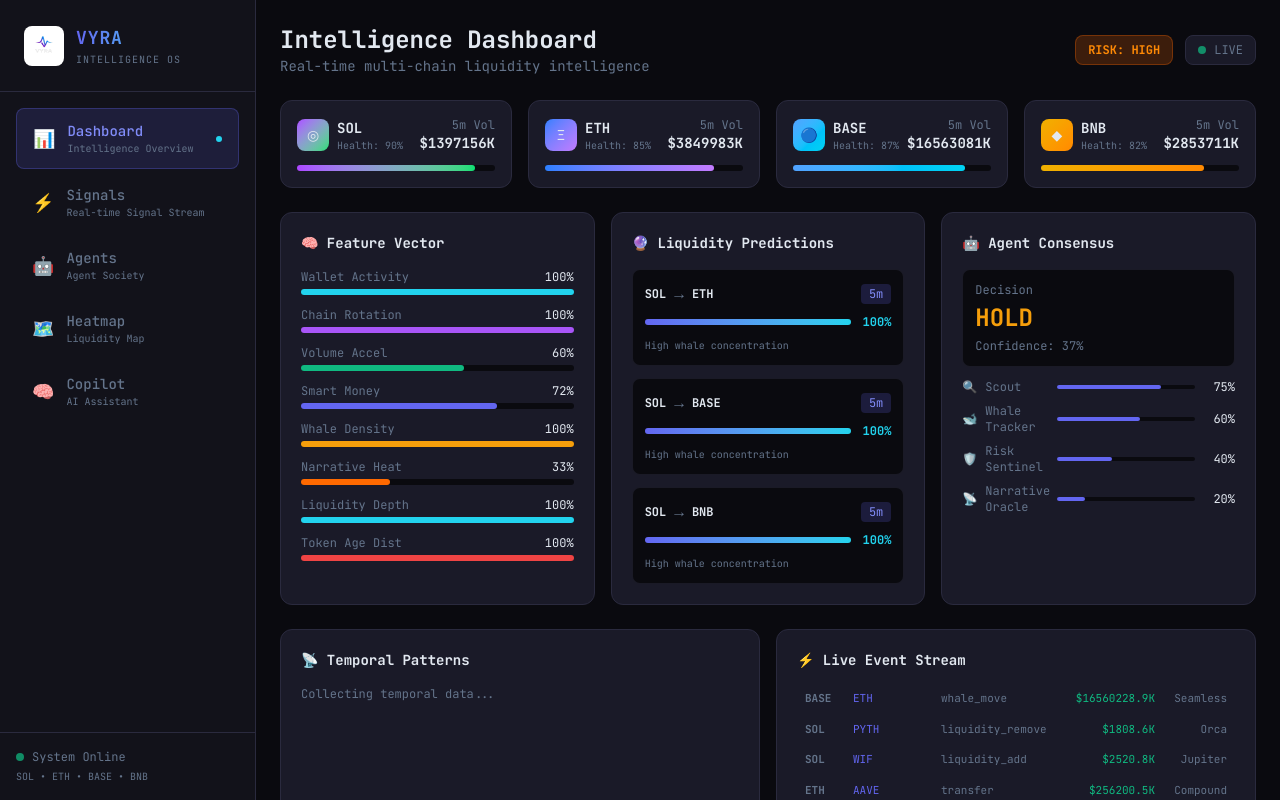
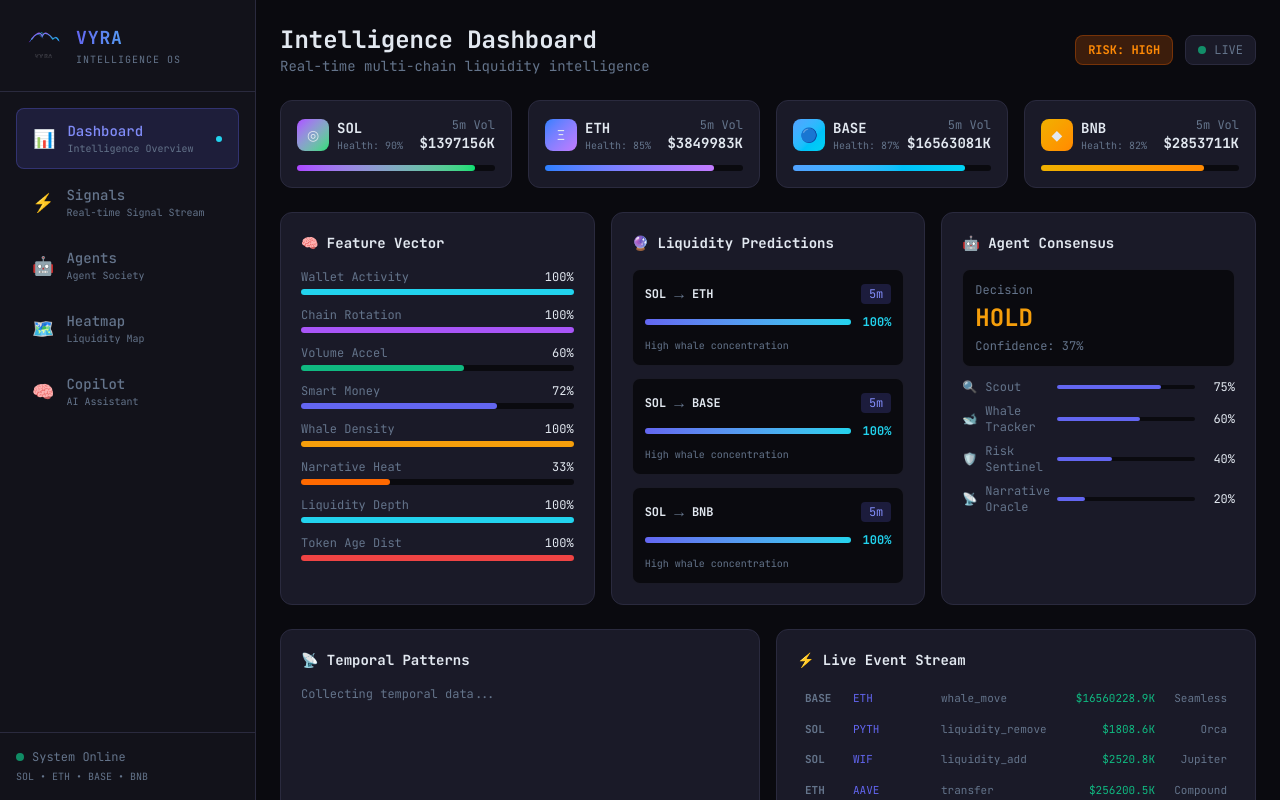
Before and after one commit to allinoneacount1-dot/vyra-intelligence-os, a React (Vite) app: page /dashboard in a window 1280 px wide. Built offline with nearby package versions, Linux system fonts and the light colour scheme.

Commit message:
fix: replace JPG logo with transparent SVG — no more white background

```diff
--- a/src/main.tsx
+++ b/src/main.tsx
@@ -57,7 +57,7 @@ function Sidebar({ path, navigate }: { path: string; navigate: (to: string) => v
     <aside className="w-64 bg-vyra-surface border-r border-vyra-border flex flex-col shrink-0">
       <button onClick={() => navigate("/")} className="p-6 border-b border-vyra-border block text-left">
         <div className="flex items-center gap-3">
-          <img src="/vyra-logo.jpg" alt="VYRA" className="w-10 h-10 object-contain rounded-lg" />
+          <img src="/vyra-logo.svg" alt="VYRA" className="w-10 h-10 object-contain rounded-lg" />
           <div>
             <h1 className="text-lg font-bold tracking-wider bg-gradient-to-r from-vyra-accent to-vyra-cyan bg-clip-text text-transparent">VYRA</h1>
             <p className="text-[10px] text-vyra-text-dim tracking-widest uppercase">Intelligence OS</p>
--- a/src/pages/Landing.tsx
+++ b/src/pages/Landing.tsx
@@ -12,7 +12,7 @@ export default function LandingPage({ navigate }: { navigate: (to: string) => vo
 
       <div className="relative z-10 flex flex-col items-center justify-center min-h-screen px-6">
         <motion.div initial={{ opacity: 0, y: -20 }} animate={{ opacity: 1, y: 0 }} transition={{ duration: 0.8 }} className="mb-8">
-          <img src="/vyra-logo.jpg" alt="VYRA" className="w-40 h-40 object-contain mx-auto drop-shadow-[0_0_30px_rgba(99,102,241,0.4)]" />
+          <img src="/vyra-logo.svg" alt="VYRA" className="w-40 h-40 object-contain mx-auto drop-shadow-[0_0_30px_rgba(99,102,241,0.4)]" />
         </motion.div>
 
         <motion.h1 initial={{ opacity: 0, y: 20 }} animate={{ opacity: 1, y: 0 }} transition={{ duration: 0.8, delay: 0.2 }} className="text-6xl md:text-8xl font-black tracking-tighter mb-4">
--- a/src/routes/_app.tsx
+++ b/src/routes/_app.tsx
@@ -25,7 +25,7 @@ function AppLayout() {
         <Link to="/" className="p-6 border-b border-vyra-border block">
           <div className="flex items-center gap-3">
             <img
-              src="/vyra-logo.jpg"
+              src="/vyra-logo.svg"
               alt="VYRA"
               className="w-10 h-10 object-contain rounded-lg"
             />
--- a/src/routes/index.tsx
+++ b/src/routes/index.tsx
@@ -28,7 +28,7 @@ function LandingPage() {
           className="mb-8"
         >
           <img
-            src="/vyra-logo.jpg"
+            src="/vyra-logo.svg"
             alt="VYRA"
             className="w-40 h-40 object-contain mx-auto drop-shadow-[0_0_30px_rgba(99,102,241,0.4)]"
           />
```
Also changed, not shown: public/vyra-logo.svg (added).
